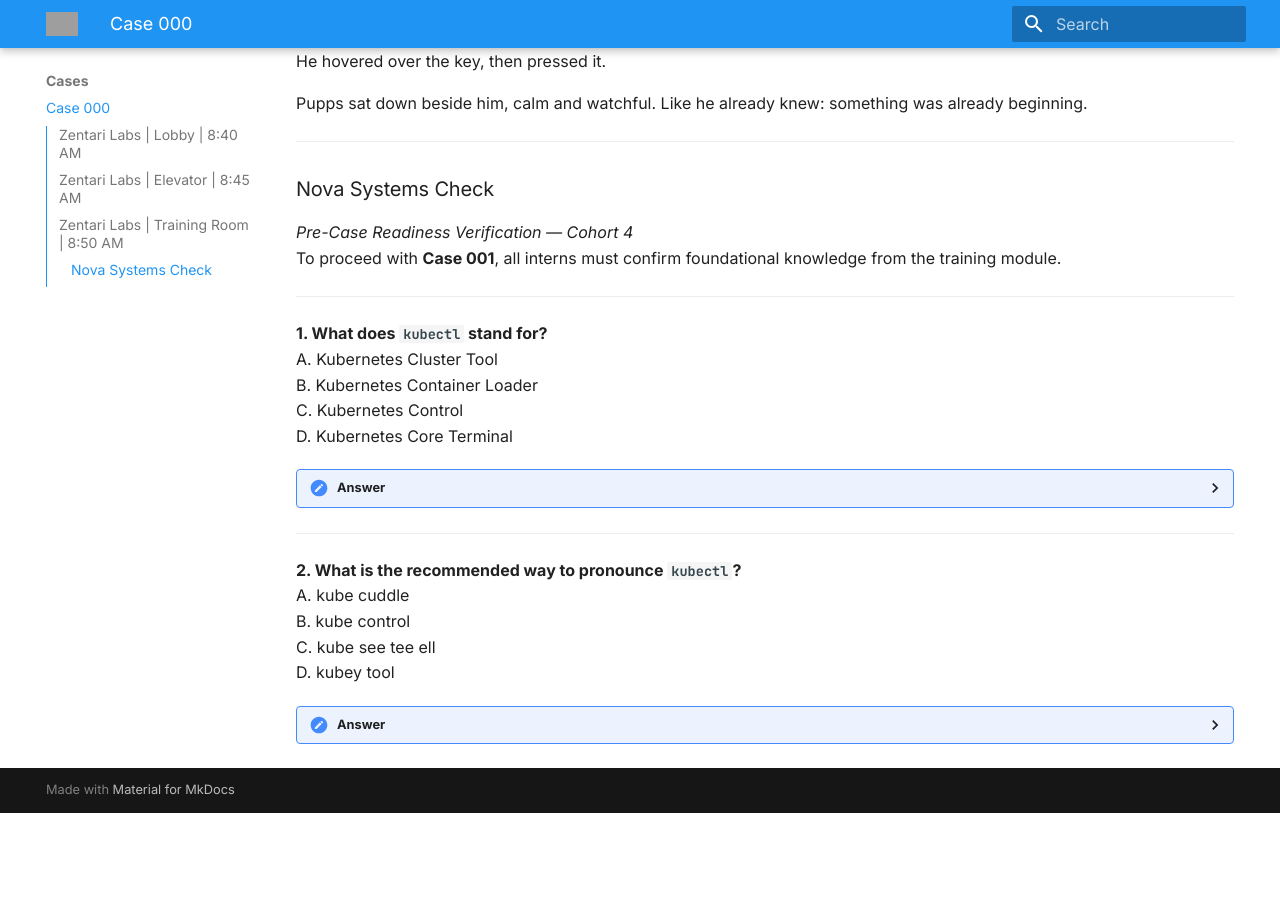
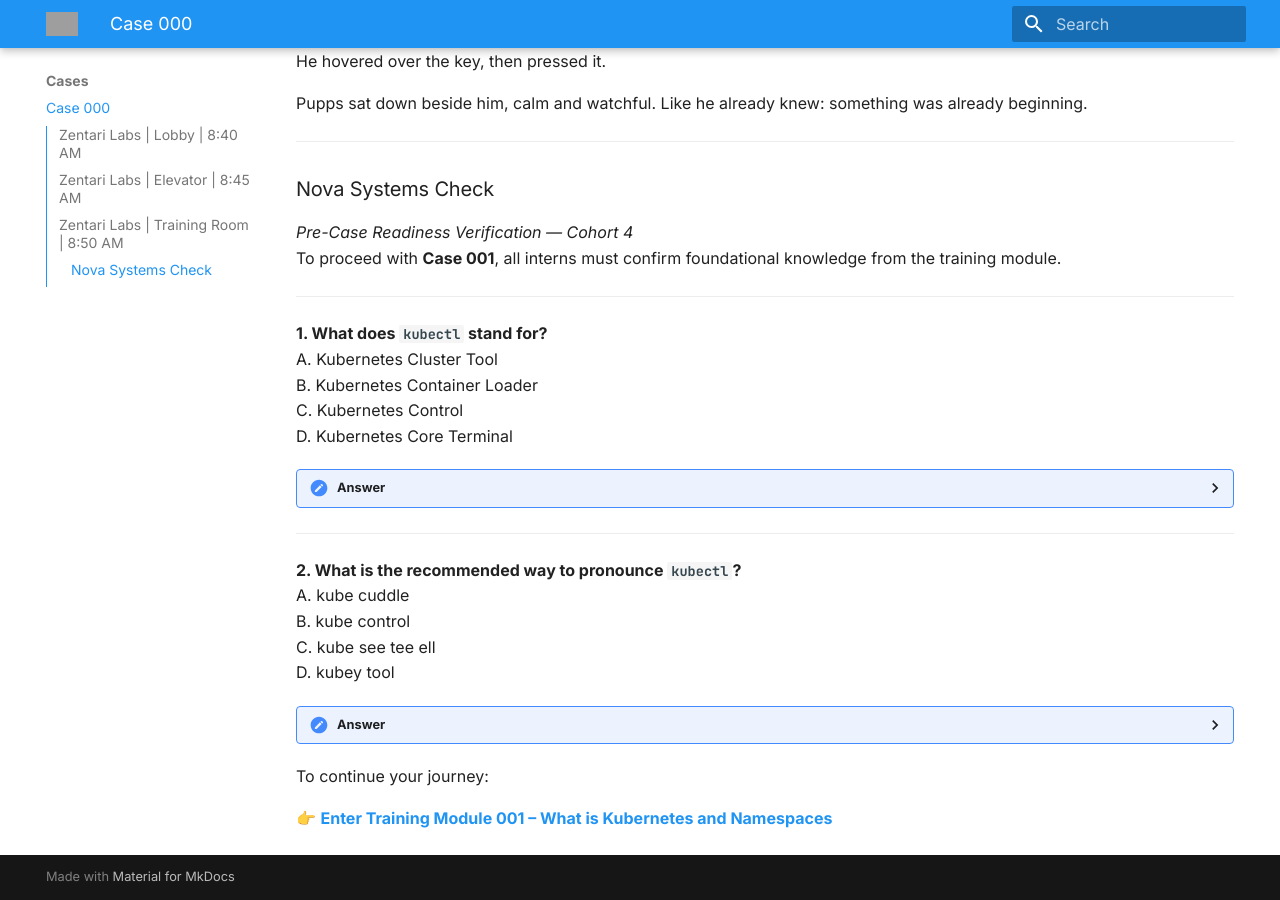
Before and after one commit to zentarilabs/pods-and-clues, an MkDocs documentation site: the page built from docs/cases/case-000.md, in a window 1280 px wide and 900 px high, scrolled down 2764 px. Built offline with MkDocs 1.6.1 and Material for MkDocs 9.7.7, drawn with Linux system fonts in a browser that asks for light colours; nearby versions of some CDN libraries; before the commit the page ends 3577 px from its top, so only the background shows below that; grey boxes are pictures that could not be loaded.

Commit message:
Update case-000.md

```diff
--- a/docs/cases/case-000.md
+++ b/docs/cases/case-000.md
@@ -117,3 +117,7 @@
 C. kube see tee ell
 D. kubey tool
 <details><summary>Answer</summary><strong>C — kube see tee ell</strong></details>
+
+To continue your journey:
+
+👉 [**Enter Training Module 001 – What is Kubernetes and Namespaces**](training-module/tm-001.md)
```
